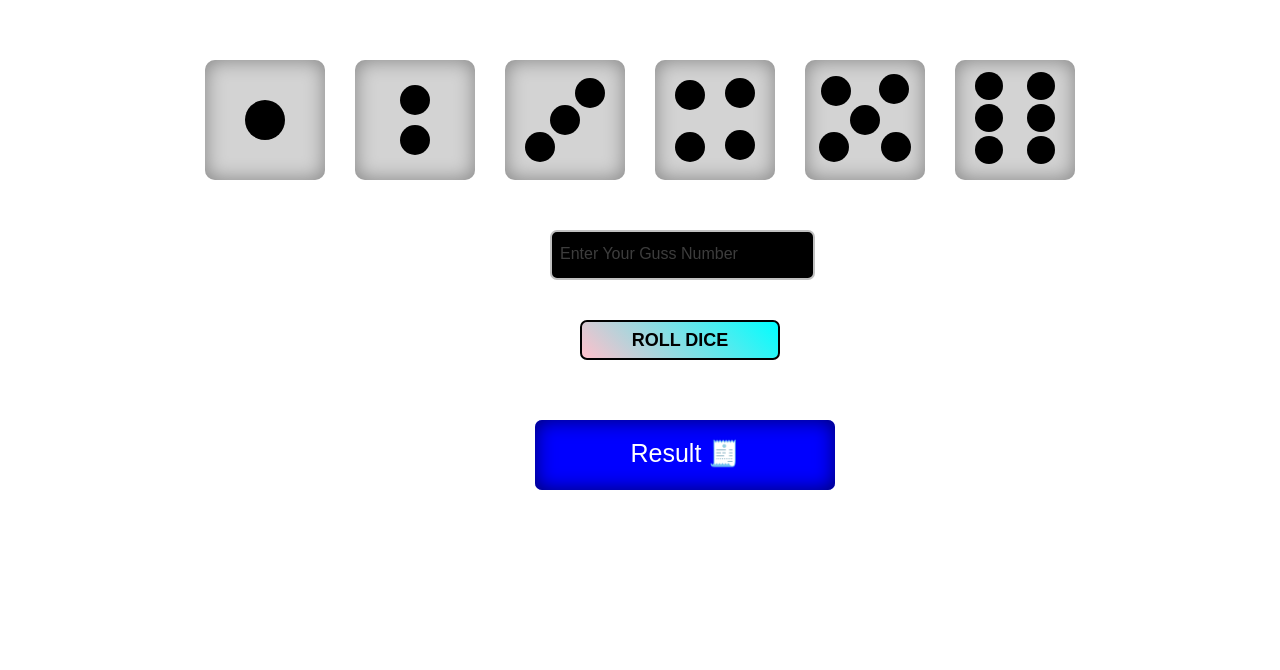
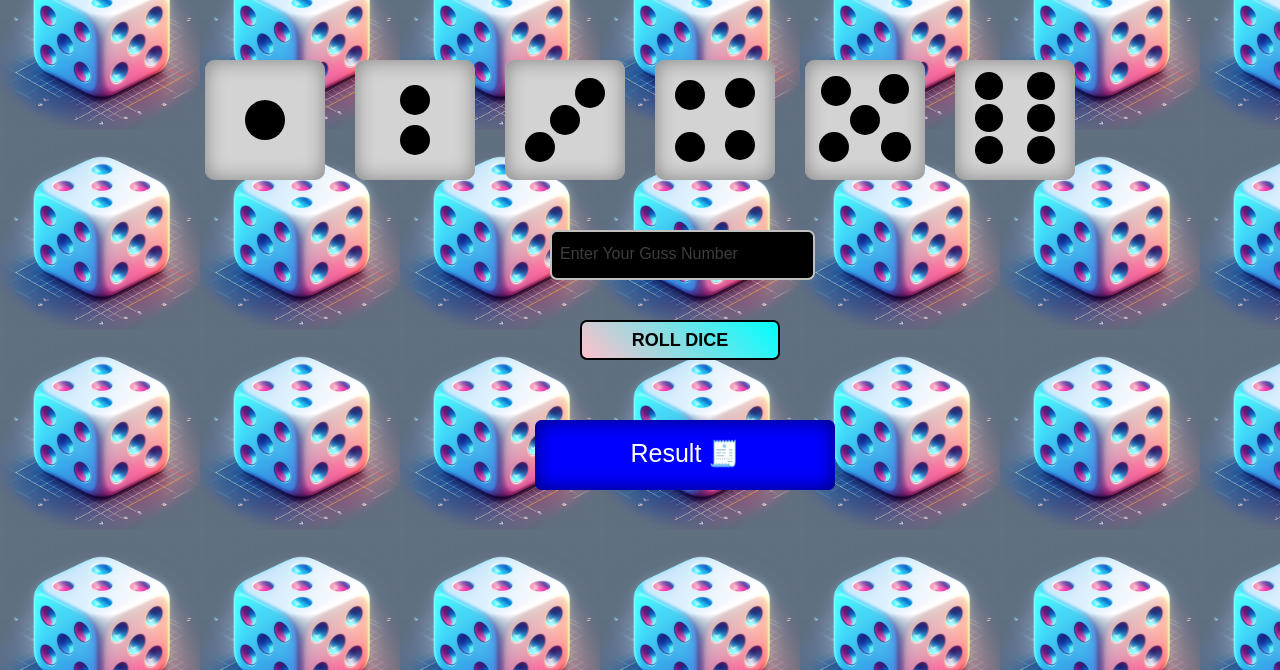
Before and after one commit to Rashidkhan1234567/Dice-Game, a plain HTML site: page index.html in a window 1280 px wide. Shown: the top 670 px of the page. Drawn offline with Linux system fonts and the light colour scheme.

Commit message:
Update style.css

```diff
--- a/style.css
+++ b/style.css
@@ -8,7 +8,7 @@ body {
   height: 100vh;
   width: 100vw;
   font-family: sans-serif;
-  background-image: url(logo/_459e1c46-f9cd-497d-a9f2-77a0cc384058.jpeg);
+  background-image: url(_459e1c46-f9cd-497d-a9f2-77a0cc384058.jpeg);
   background-size: 200px;
   background-position: left;
   background-attachment: fixed;
```
